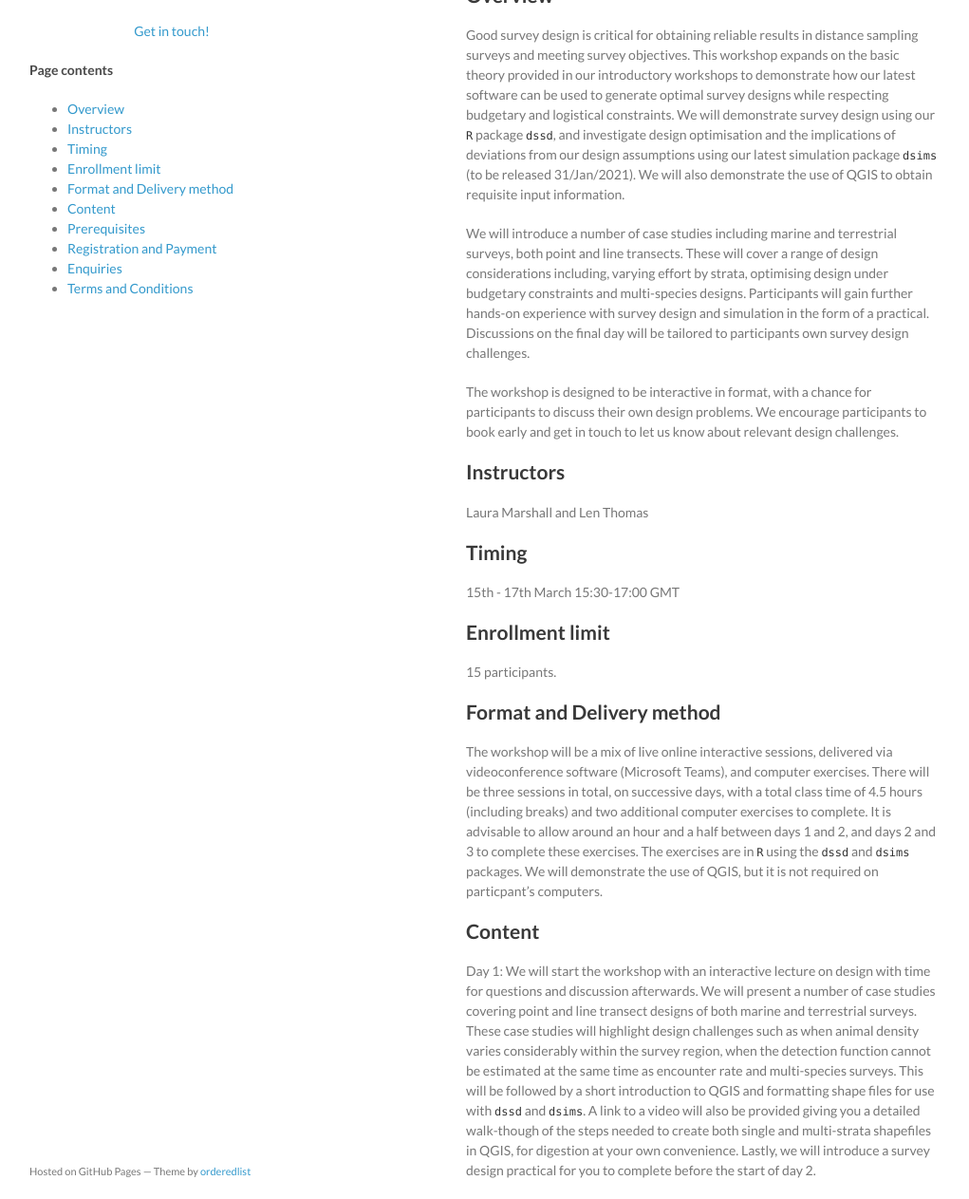
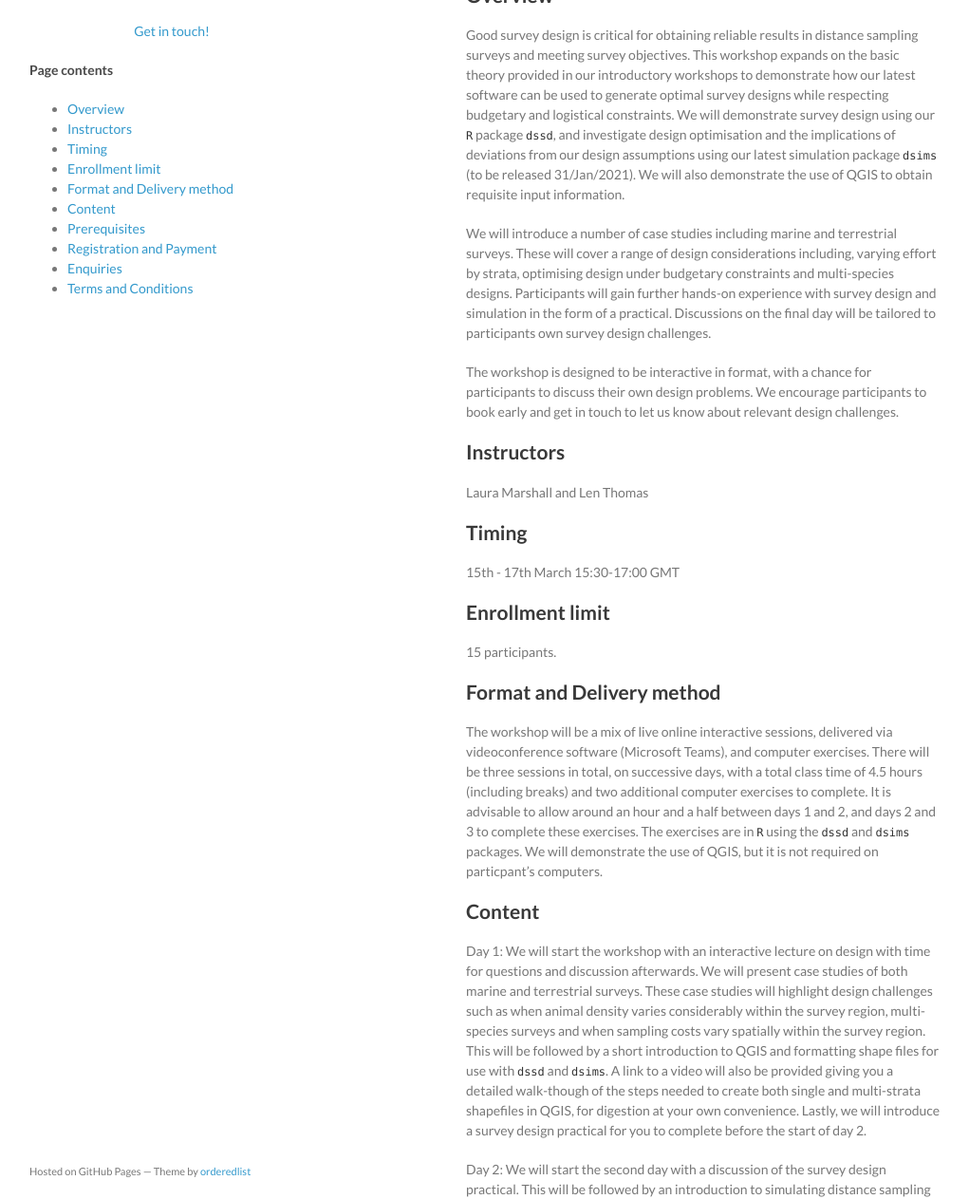
Before and after one commit to distanceworkshops/distanceworkshops.github.io, a Jekyll site: the page built from design-march-2021.md, in a window 1280 px wide and 1400 px high, cut to the strip 137-1400 px from the top of the window. Shown: the whole strip at 95% size, without its empty margins (129-1150 px from the left). Built offline with Jekyll 4.4.1, drawn with Linux system fonts in a browser that asks for light colours.

Commit message:
removed references to transect type
... incase we don't end up including a point transect case study

```diff
--- a/design-march-2021.md
+++ b/design-march-2021.md
@@ -9,7 +9,7 @@ layout: index
 
 Good survey design is critical for obtaining reliable results in distance sampling surveys and meeting survey objectives. This workshop expands on the basic theory provided in our introductory workshops to demonstrate how our latest software can be used to generate optimal survey designs while respecting budgetary and logistical constraints. We will demonstrate survey design using our `R` package `dssd`, and investigate design optimisation and the implications of deviations from our design assumptions using our latest simulation package `dsims` (to be released 31/Jan/2021). We will also demonstrate the use of QGIS to obtain requisite input information.
 
-We will introduce a number of case studies including marine and terrestrial surveys, both point and line transects. These will cover a range of design considerations including, varying effort by strata, optimising design under budgetary constraints and multi-species designs. Participants will gain further hands-on experience with survey design and simulation in the form of a practical. Discussions on the final day will be tailored to participants own survey design challenges.
+We will introduce a number of case studies including marine and terrestrial surveys. These will cover a range of design considerations including, varying effort by strata, optimising design under budgetary constraints and multi-species designs. Participants will gain further hands-on experience with survey design and simulation in the form of a practical. Discussions on the final day will be tailored to participants own survey design challenges.
 
 The workshop is designed to be interactive in format, with a chance for participants to discuss their own design problems. We encourage participants to book early and get in touch to let us know about relevant design challenges.
 
@@ -33,7 +33,7 @@ The workshop will be a mix of live online interactive sessions, delivered via vi
 
 ## Content
 
-Day 1: We will start the workshop with an interactive lecture on design with time for questions and discussion afterwards. We will present a number of case studies covering point and line transect designs of both marine and terrestrial surveys. These case studies will highlight design challenges such as when animal density varies considerably within the survey region, when the detection function cannot be estimated at the same time as encounter rate and multi-species surveys. This will be followed by a short introduction to QGIS and formatting shape files for use with `dssd` and `dsims`. A link to a video will also be provided giving you a detailed walk-though of the steps needed to create both single and multi-strata shapefiles in QGIS, for digestion at your own convenience. Lastly, we will introduce a survey design practical for you to complete before the start of day 2.
+Day 1: We will start the workshop with an interactive lecture on design with time for questions and discussion afterwards. We will present case studies of both marine and terrestrial surveys. These case studies will highlight design challenges such as when animal density varies considerably within the survey region, multi-species surveys and when sampling costs vary spatially within the survey region. This will be followed by a short introduction to QGIS and formatting shape files for use with `dssd` and `dsims`. A link to a video will also be provided giving you a detailed walk-though of the steps needed to create both single and multi-strata shapefiles in QGIS, for digestion at your own convenience. Lastly, we will introduce a survey design practical for you to complete before the start of day 2.
 
 Day 2: We will start the second day with a discussion of the survey design practical. This will be followed by an introduction to simulating distance sampling surveys using `dssd`. We will discuss how simulations can be used to optimise designs, test the implications of deviations from our design assumptions and also how a well-implemented simulation study can help strenghten funding applications, providing reasoned justification for requested resources. We will then revisit the case studies from the previous day and use simulation in these examples to both optimise our designs and test how robust they are to departures from our design assumptions. We will introduce a simulation practical to be completed before the start of day 3.
 
```
